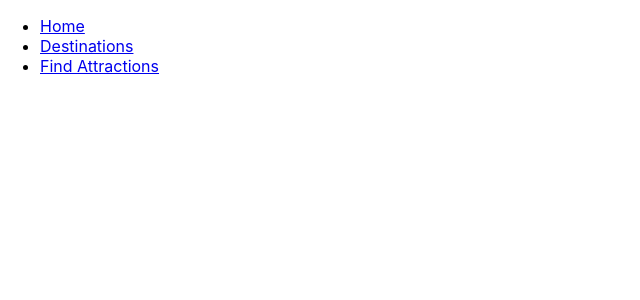
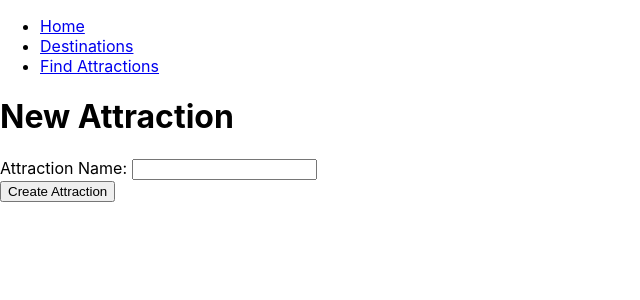
Before and after one commit to Andela24/phase-3-build-frontend, a React (Create React App) app in the folder frontend-api-project/: page /attraction/new in a window 1280 px wide. Shown: the top 300 px of the page, without its empty margins (0-640 px from the left). Built offline with nearby package versions, Linux system fonts and the light colour scheme.

Commit message:
add NewAttraction component

```diff
--- a/frontend-api-project/src/App.js
+++ b/frontend-api-project/src/App.js
@@ -6,6 +6,7 @@ import NavBar from './components/NavBar';
 import AttractionList from './components/AttractionList';
 import DestinationList from './components/DestinationList';
 import PageNotFound from './components/PageNotFound';
+import NewAttraction from './components/NewAttraction';
 
 function App() {
 
@@ -16,6 +17,8 @@ function App() {
       <NavBar />
       <Routes>
           <Route exact path="/" element= { <Home /> }>
+          </Route>
+          <Route exact path="/attraction/new" element={ <NewAttraction />} >
           </Route>
           <Route exact path="/destination" element= { <DestinationList /> }>
           </Route>
--- a/frontend-api-project/src/components/DestinationList.js
+++ b/frontend-api-project/src/components/DestinationList.js
@@ -5,7 +5,7 @@ const DestinationList = () => {
     const [ destinations, setDestinations ] = useState([]);
 
     useEffect( ()=> {
-      fetch('http://localhost:9393/destinations')
+      fetch('http://localhost:9292/destination')
         .then(resp => resp.json())
         .then(data => setDestinations(data))
     },[])
--- /dev/null
+++ b/frontend-api-project/src/components/NewAttraction.js
@@ -0,0 +1,19 @@
+import React from 'react'
+
+const NewAttraction = () => {
+  return (
+    <div>
+      <h1>New Attraction</h1>
+      <form>
+          <div>
+              <label>Attraction Name: </label>
+              <input type="text" />
+          </div>
+
+          <input type="submit" value="Create Attraction"/>
+      </form>
+    </div>
+  )
+}
+
+export default NewAttraction
```
